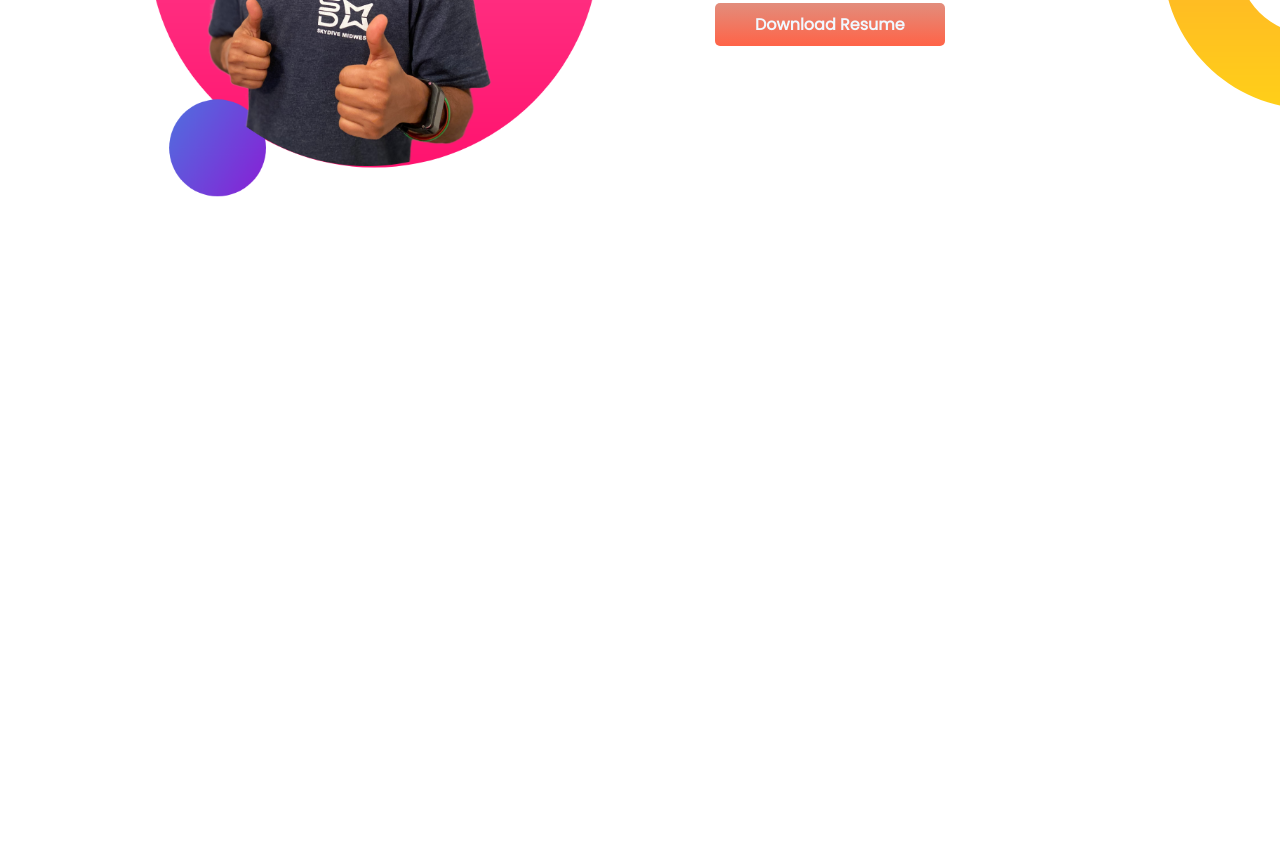
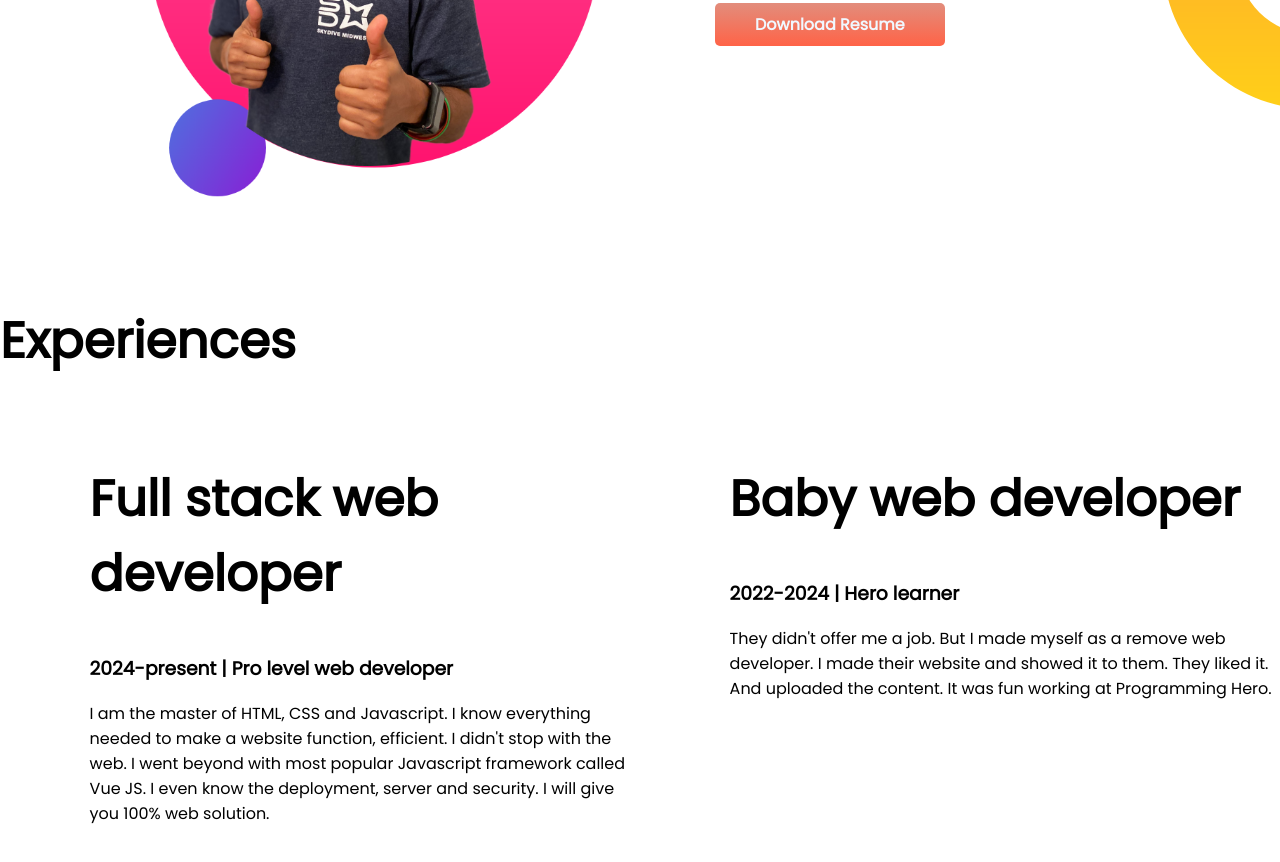
Before and after one commit to Shuvro-Maruf/developer-portfolio, a plain HTML site: page index.html in a window 1280 px wide. Shown: the part 900-1762 px from the top of the page. Before the commit the page ends 1204 px from the top, so only its background shows below. Drawn offline with Linux system fonts and the light colour scheme.

Commit message:
third section

```diff
--- a/index.html
+++ b/index.html
@@ -13,7 +13,7 @@
 </head>
 
 <body>
-    <section class="top-banner">
+    <section class="top-banner flexible-container">
         <div class="half-width">
             <h1>Welcome to</h1>
             <h1><span class="orange-color">Peter Parker</span> World.</h1>
@@ -31,7 +31,7 @@
             <img src="images/jhankar.png" alt="">
         </div>
     </section>
-    <section class="dream-big">
+    <section class="dream-big flexible-container">
         <div class="half-width">
             <img src="images/jhankar2.png" alt="">
         </div>
@@ -44,6 +44,27 @@
                 href="https://www.linkedin.com/in/abdullah-al-maruf-010361243/">Download Resume</a>
         </div>
     </section>
+    <section>
+        <h1>Experiences</h1>
+        <div class="flexible-container">
+            <div class="half-width">
+                <h1>Full stack web developer</h1>
+                <h3>2024-present | Pro level web developer</h3>
+                <p>I am the master of HTML, CSS and Javascript. I know everything needed to make a website function,
+                    efficient. I didn't stop with the web. I went beyond with most popular Javascript framework called
+                    Vue
+                    JS. I even know the deployment, server and security. I will give you 100% web solution.</p>
+            </div>
+            <div class="half-width">
+                <h1>Baby web developer</h1>
+                <h3>2022-2024 | Hero learner</h3>
+                <p>They didn't offer me a job. But I made myself as a remove web developer. I made their website and
+                    showed
+                    it to them. They liked it. And uploaded the content. It was fun working at Programming Hero.</p>
+            </div>
+        </div>
+
+    </section>
 </body>
 
 </html>
--- a/style.css
+++ b/style.css
@@ -11,7 +11,7 @@ h1 {
     color: orange;
 }
 
-section {
+.flexible-container {
     display: flex;
     margin-bottom: 100px;
 }
```
